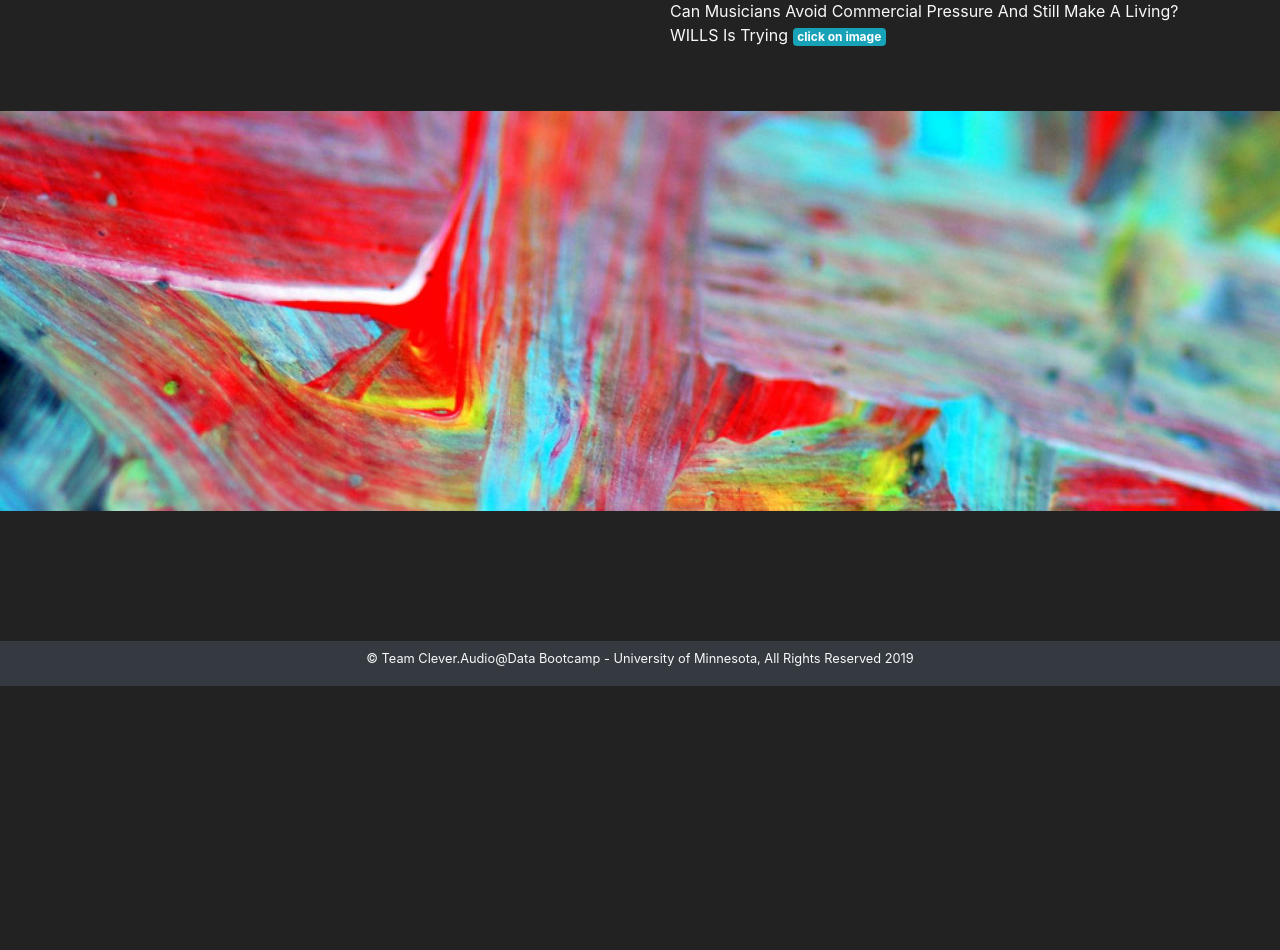
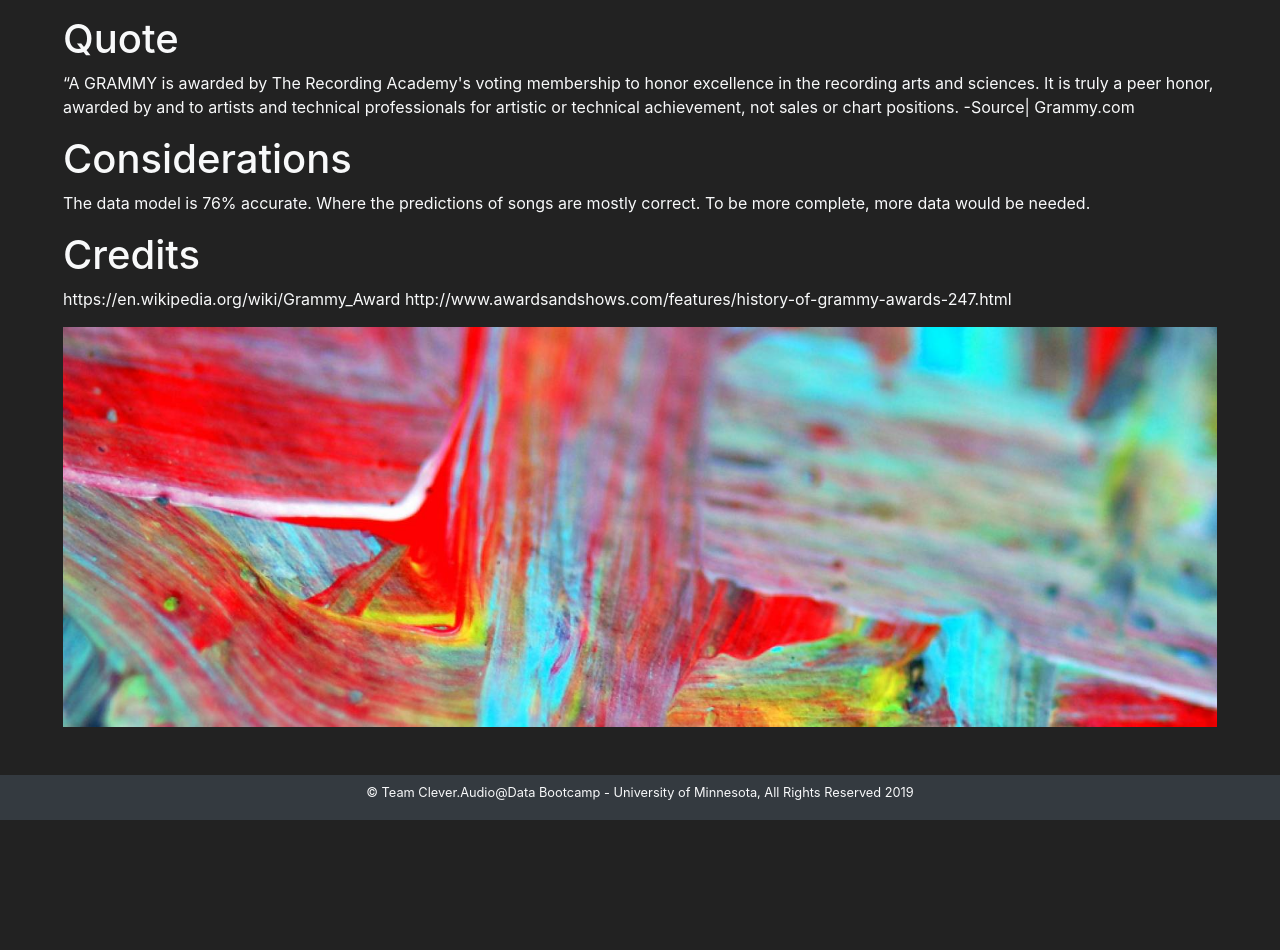
Before and after one commit to kd017/clever-audio, a Flask app: page / in a window 1280 px wide. Shown: the part 1363-2313 px from the top of the page. Before the commit the page ends 2049 px from the top, so only its background shows below. Run offline with Flask 2, Linux system fonts and the light colour scheme; parts of the project's set-up code (start-up, migrations or seed data) failed here and were passed over; some libraries are stand-ins or nearby versions.

Commit message:
adding static information

```diff
--- a/templates/index.html
+++ b/templates/index.html
@@ -86,32 +86,11 @@
                 <div class="col-12">
                     <h1>Intro</h1>
                     <p>
-                        Lorem ipsum dolor sit amet, consectetur adipiscing elit. Donec iaculis lacus lorem, ac
-                        sollicitudin magna cursus tristique. Vestibulum eros nibh, hendrerit at mi ut, feugiat tristique
-                        magna. Aliquam ac maximus mauris. Mauris tempor maximus ex, pulvinar ornare elit interdum ac.
-                        Mauris feugiat, arcu et posuere faucibus, lectus urna tristique mi, ut tristique orci leo at
-                        enim. Aenean sed blandit est, ut pharetra orci. Pellentesque sit amet finibus lectus, non
-                        viverra mauris. Nunc blandit mollis odio, sed feugiat nibh finibus id. Pellentesque non lorem
-                        erat. Nulla a laoreet eros. Vivamus hendrerit, nulla vel rutrum suscipit, urna odio scelerisque
-                        eros, ut lacinia neque est quis elit. Nullam finibus urna erat, vitae dapibus tortor suscipit
-                        quis. Suspendisse vel neque ac dolor dignissim vulputate at eget ligula. Curabitur vel sapien
-                        sed lectus semper porta in at eros.
+                        Music is a part of everyone’s life. Music is created and performed in various mediums, and genres. Awards are a big part of showcasing top artists and songs. With the data, the hope is to be able to predict what songs will win a Grammy based on the top criteria for the songs that won Grammy’s.
+
                     </p>
-                    <h1>Grammy Awards</h1>
-                    <p>
-                        Lorem ipsum dolor sit amet, consectetur adipiscing elit. Donec iaculis lacus lorem, ac
-                        sollicitudin magna cursus tristique. Vestibulum eros nibh, hendrerit at mi ut, feugiat tristique
-                        magna. Aliquam ac maximus mauris. Mauris tempor maximus ex, pulvinar ornare elit interdum ac.
-                        Mauris feugiat, arcu et posuere faucibus, lectus urna tristique mi, ut tristique orci leo at
-                        enim. Aenean sed blandit est, ut pharetra orci. Pellentesque sit amet finibus lectus, non
-                        viverra mauris. Nunc blandit mollis odio, sed feugiat nibh finibus id. Pellentesque non lorem
-                        erat. Nulla a laoreet eros. Vivamus hendrerit, nulla vel rutrum suscipit, urna odio scelerisque
-                        eros, ut lacinia neque est quis elit. Nullam finibus urna erat, vitae dapibus tortor suscipit
-                        quis. Suspendisse vel neque ac dolor dignissim vulputate at eget ligula. Curabitur vel sapien
-                        sed lectus semper porta in at eros.
-                    </p>
+
                 </div>
-
                 <div class="row">
                 <div class="col-6">
                         <h2>Featured Grammy Moment</h2>
@@ -143,6 +122,32 @@
                 </div>
             </div>
 
+            <div class="row text-light p-5 m-0">
+                <div class="col-12">
+                    <h1>Grammy Awards</h1>
+                    <p>
+                            The first Grammy Awards ceremony was held May 4th, 1959 to honor and respect the musical accomplishments. The awards are separated into categories, a general field and by genre. In 2012 the amount of categories went from 109 to 78. After nominees occur, final voting ballets are sent to members. Voting occurs based on quality alone, and cannot be influenced by sales, chart performance, loyalty or bias. However, there have been criticism in the awards and how it is determined. The Grammy Awards are currently telecasted. Many years, the day is the second Sunday of February.
+                    </p>
+                    <p>
+                    <h1>Quote</h1>
+                    “A GRAMMY is awarded by The Recording Academy's voting membership to honor excellence in the recording arts and sciences. It is truly a peer honor, awarded by and to artists and technical professionals for artistic or technical achievement, not sales or chart positions.
+
+									-Source| Grammy.com
+
+                    </p>
+                    <h1>Considerations</h1>
+                    <p>
+                        The data model is 76% accurate. Where the predictions of songs are mostly correct. To be more complete, more data would be needed.
+                    </p>
+
+                    <h1>Credits</h1>
+                    <p>
+                            https://en.wikipedia.org/wiki/Grammy_Award
+                        http://www.awardsandshows.com/features/history-of-grammy-awards-247.html
+                        </p>
+
+
+
             <!-- Bottom Parallax Banner -->
             <div class="parallax"></div>
         </div>
```
